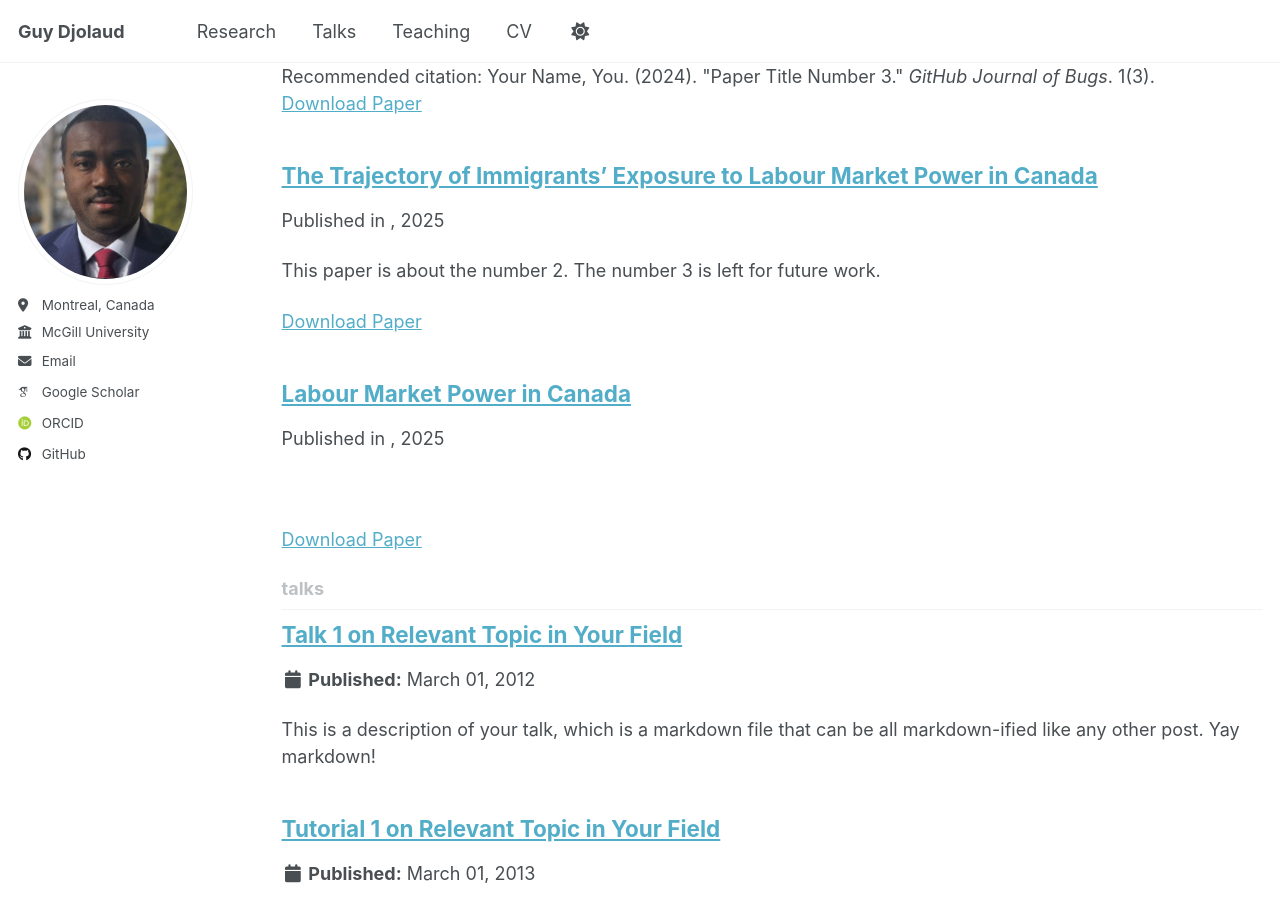
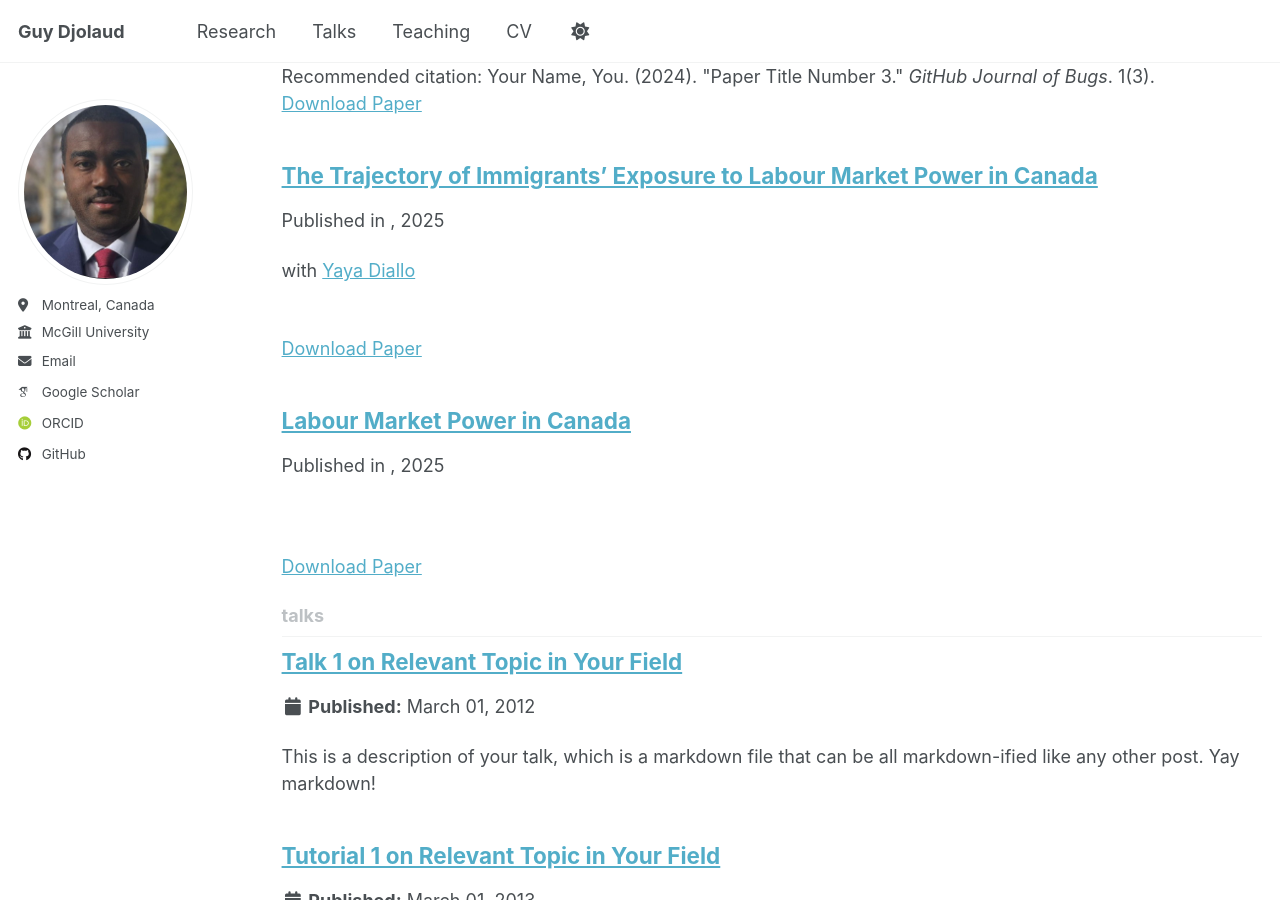
Before and after one commit to djolkilson-droid/Guy-Djolaud.github.io, a Jekyll site: the page built from _pages/collection-archive.html, in a window 1280 px wide and 900 px high, scrolled down 1728 px. Built offline with Jekyll 4.4.1, drawn with Linux system fonts in a browser that asks for light colours; some web fonts are replaced; a script that is not in the unit is left out.

Commit message:
Update 2010-10-01-paper-title-number-2.md

```diff
--- a/_publications/2010-10-01-paper-title-number-2.md
+++ b/_publications/2010-10-01-paper-title-number-2.md
@@ -3,10 +3,9 @@ title: "The Trajectory of Immigrants’ Exposure to Labour Market Power in Canad
 collection: Research
 category: Working Papers
 permalink: /publication/2010-10-01-paper-title-number-2
-excerpt: 'This paper is about the number 2. The number 3 is left for future work.'
 date: 2025-10-01
 slidesurl: 'https://academicpages.github.io/files/slides2.pdf'
-paperurl: '/files/Immigrant_LMP_Trajectories.pdf'
+paperurl: '/files/2025_Diallo_Guy_Labor_concentration_of_Foreign_born_in_Canada_.pdf'
 ---
 with [Yaya Diallo](https://myayadiallo.com/)
 <br/>
```
